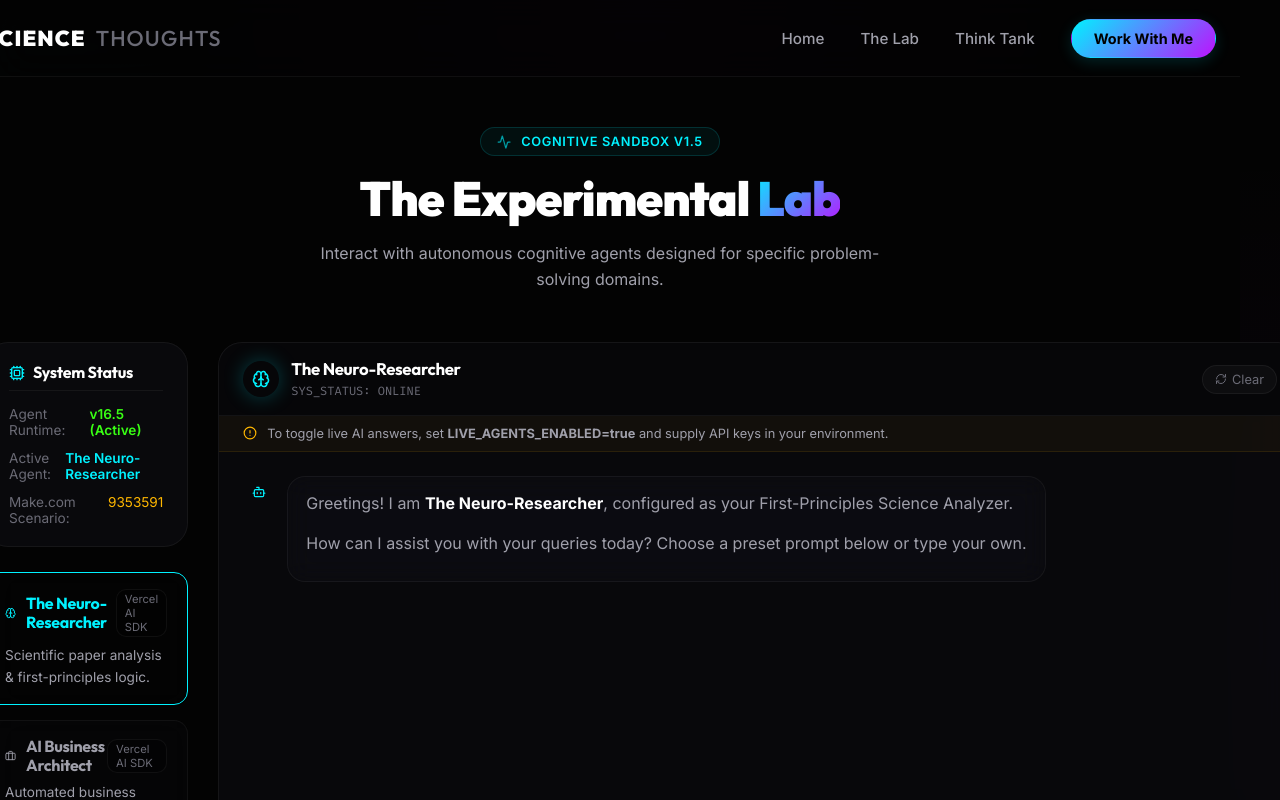
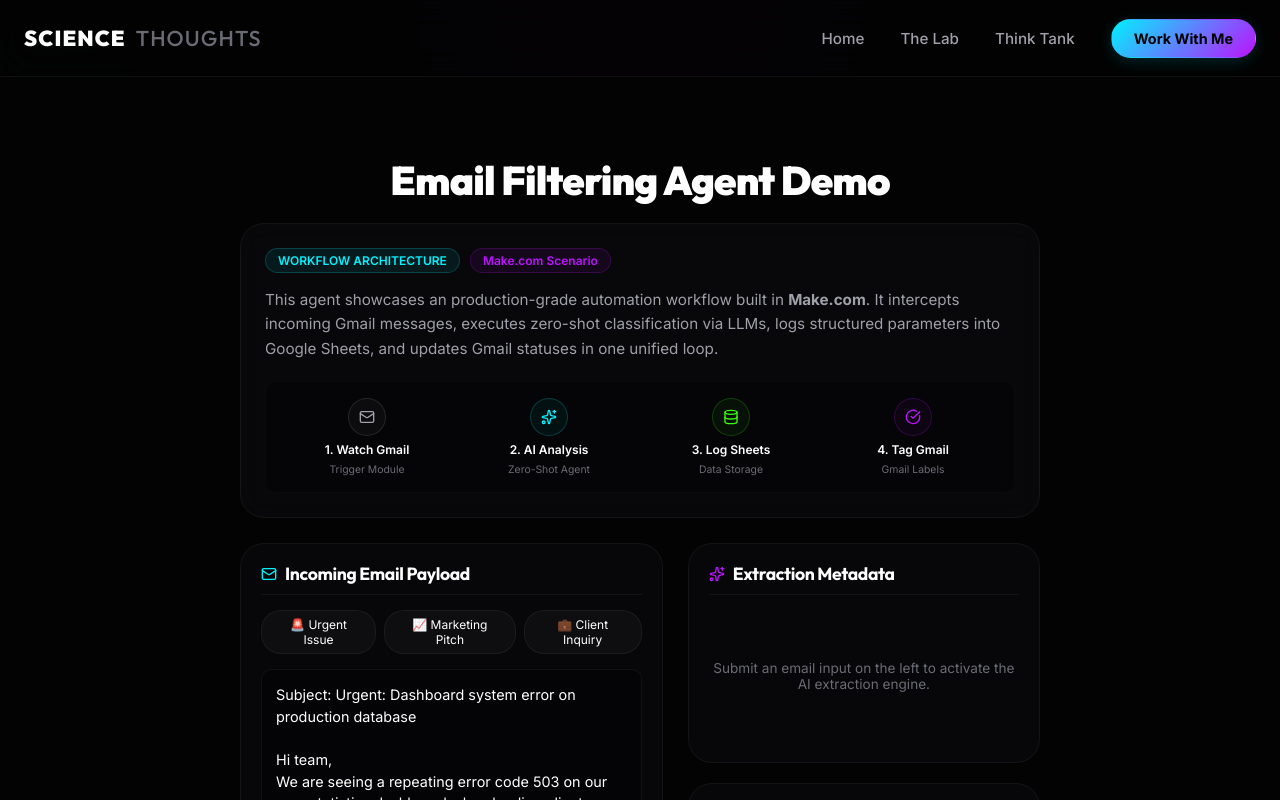
Before and after one commit to Nishithkrishnan/sciencethoughts, a Next.js app: page /lab in a window 1280 px wide. Shown: the top 800 px of the page. Built offline with nearby package versions, Linux system fonts and the light colour scheme.

Commit message:
Show only EmailFiltering demo and remove other agents

```diff
--- a/app/lab/page.js
+++ b/app/lab/page.js
@@ -1,127 +1,26 @@
+// app/lab/page.js
 "use client";
 
-import React, { useState } from "react";
-import AgentChat from "../../components/AgentChat";
 import EmailFilterDemo from "../../components/EmailFilterDemo";
-import { Brain, Briefcase, Sparkles, Activity, Cpu, Mail } from "lucide-react";
 
 export default function LabPage() {
-  const [activeTab, setActiveTab] = useState("researcher");
-
-  const agents = [
-    {
-      id: "researcher",
-      name: "The Neuro-Researcher",
-      desc: "Scientific paper analysis & first-principles logic.",
-      icon: <Brain size={20} />,
-      color: "var(--accent-teal)",
-      badge: "Vercel AI SDK",
-    },
-    {
-      id: "strategist",
-      name: "AI Business Architect",
-      desc: "Automated business workflow & MAS designs.",
-      icon: <Briefcase size={20} />,
-      color: "var(--accent-violet)",
-      badge: "Vercel AI SDK",
-    },
-    {
-      id: "simplifier",
-      name: "The Concept Simplifier",
-      desc: "Simplifies complex quantum/physics/AI concepts.",
-      icon: <Sparkles size={20} />,
-      color: "var(--accent-yellow)",
-      badge: "Vercel AI SDK",
-    },
-    {
-      id: "email-agent",
-      name: "Email Filtering Agent",
-      desc: "Automated categorization, sentiment, & Sheets sync.",
-      icon: <Mail size={20} />,
-      color: "var(--accent-green)",
-      badge: "Make.com + AI",
-    }
-  ];
-
+  // Directly render the Email Filtering Agent demo
   return (
-    <div style={{ minHeight: "100vh", background: "var(--bg-dark)", color: "#fff", paddingTop: "50px", paddingBottom: "100px" }}>
-      <div className="container">
-
-        {/* Lab Header */}
-        <div style={{ textAlign: "center", marginBottom: "50px", animation: "slideUp 0.8s ease-out" }}>
-          <div style={{ display: "inline-flex", alignItems: "center", gap: "10px", background: "rgba(0, 242, 255, 0.05)", border: "1px solid rgba(0, 242, 255, 0.15)", padding: "6px 16px", borderRadius: "30px", marginBottom: "15px" }}>
-            <Activity size={14} className="animate-pulse-glow" style={{ color: "var(--accent-teal)" }} />
-            <span style={{ fontSize: "0.8rem", fontWeight: "600", color: "var(--accent-teal)", textTransform: "uppercase", letterSpacing: "0.05em" }}>Cognitive Sandbox v1.5</span>
-          </div>
-          <h1 style={{ fontSize: "3rem", fontWeight: "900", fontFamily: "var(--font-display)", marginBottom: "15px" }}>
-            The Experimental <span className="gradient-text">Lab</span>
-          </h1>
-          <p style={{ maxWidth: "600px", margin: "0 auto", color: "var(--text-secondary)" }}>
-            Interact with autonomous cognitive agents designed for specific problem-solving domains.
-          </p>
-        </div>
-
-        {/* Dashboard Grid */}
-        <div style={{ display: "grid", gridTemplateColumns: activeTab === "email-agent" ? "1fr" : "1fr 2.5fr", gap: "30px", transition: "var(--transition-smooth)" }}>
-
-          {/* Left Panel: Agent Select & Status */}
-          <div style={{ display: "flex", flexDirection: activeTab === "email-agent" ? "row" : "column", gap: "25px", flexWrap: "wrap" }}>
-
-            {/* System Status Panel (Smaller/inline when showcasing full-width pipeline) */}
-            <div className="glass-panel" style={{ padding: "20px 24px", background: "rgba(22, 22, 28, 0.4)", border: "1px solid var(--border-color)", flex: activeTab === "email-agent" ? "1 1 300px" : "initial" }}>
-              <h3 style={{ fontSize: "1rem", fontFamily: "var(--font-display)", fontWeight: "700", marginBottom: "15px", display: "flex", alignItems: "center", gap: "8px", borderBottom: "1px solid var(--border-color)", paddingBottom: "8px" }}>
-                <Cpu size={16} style={{ color: "var(--accent-teal)" }} /> System Status
-              </h3>
-              <div style={{ display: "flex", flexDirection: "column", gap: "12px", fontSize: "0.85rem" }}>
-                <div style={{ display: "flex", justifyContent: "space-between" }}>
-                  <span style={{ color: "var(--text-muted)" }}>Agent Runtime:</span>
-                  <span style={{ color: "var(--accent-green)", fontWeight: "600" }}>v16.5 (Active)</span>
-                </div>
-                <div style={{ display: "flex", justifyContent: "space-between" }}>
-                  <span style={{ color: "var(--text-muted)" }}>Active Agent:</span>
-                  <span style={{ color: "var(--accent-teal)", fontWeight: "600" }}>
-                    {agents.find(a => a.id === activeTab)?.name}
-                  </span>
-                </div>
-                <div style={{ display: "flex", justifyContent: "space-between" }}>
-                  <span style={{ color: "var(--text-muted)" }}>Make.com Scenario:</span>
-                  <span style={{ color: "var(--accent-yellow)" }}>9353591</span>
-                </div>
-              </div>
-            </div>
-
-            {/* Select Agents Cards */}
-            <div style={{ display: "flex", flexDirection: activeTab === "email-agent" ? "row" : "column", gap: "15px", flex: activeTab === "email-agent" ? "2 1 600px" : "initial" }}>
-              {agents.map((agent) => {
-                const isActive = activeTab === agent.id;
-                return (
-                  <div key={agent.id} onClick={() => setActiveTab(agent.id)} className="glass" style={{ padding: "16px 20px", cursor: "pointer", border: isActive ? `1px solid ${agent.color}` : "1px solid var(--border-color)", background: isActive ? `${agent.color}05` : "rgba(13, 13, 16, 0.3)", boxShadow: isActive ? `0 0 15px ${agent.color}15` : "none", flex: activeTab === "email-agent" ? "1 1 200px" : "initial" }}>
-                    <div style={{ display: "flex", justifyContent: "space-between", alignItems: "center", marginBottom: "8px" }}>
-                      <div style={{ display: "flex", alignItems: "center", gap: "10px", color: isActive ? agent.color : "var(--text-secondary)" }}>
-                        {agent.icon}
-                        <h4 style={{ fontSize: "1rem", fontFamily: "var(--font-display)", fontWeight: "700" }}>{agent.name}</h4>
-                      </div>
-                      <span style={{ fontSize: "0.7rem", color: "var(--text-muted)", border: "1px solid rgba(255,255,255,0.05)", padding: "2px 8px", borderRadius: "10px", background: "rgba(0,0,0,0.2)" }}>{agent.badge}</span>
-                    </div>
-                    <p style={{ fontSize: "0.85rem", color: "var(--text-secondary)" }}>{agent.desc}</p>
-                  </div>
-                );
-              })}
-            </div>
-
-          </div>
-
-          {/* Right Panel: Active Playground */}
-          <div style={{ marginTop: activeTab === "email-agent" ? "20px" : "0" }}>
-            {activeTab === "email-agent" ? (
-              <EmailFilterDemo />
-            ) : (
-              <AgentChat agentType={activeTab} />
-            )}
-          </div>
-
-        </div>
-
+    <div style={{
+      minHeight: "100vh",
+      background: "var(--bg-dark)",
+      color: "#fff",
+      paddingTop: "80px",
+      paddingBottom: "100px",
+      display: "flex",
+      justifyContent: "center",
+      alignItems: "center",
+    }}>
+      <div style={{ maxWidth: "800px", width: "100%" }}>
+        <h1 style={{ fontSize: "2.5rem", fontWeight: "900", textAlign: "center", marginBottom: "20px" }}>
+          Email Filtering Agent Demo
+        </h1>
+        <EmailFilterDemo />
       </div>
     </div>
   );
```
